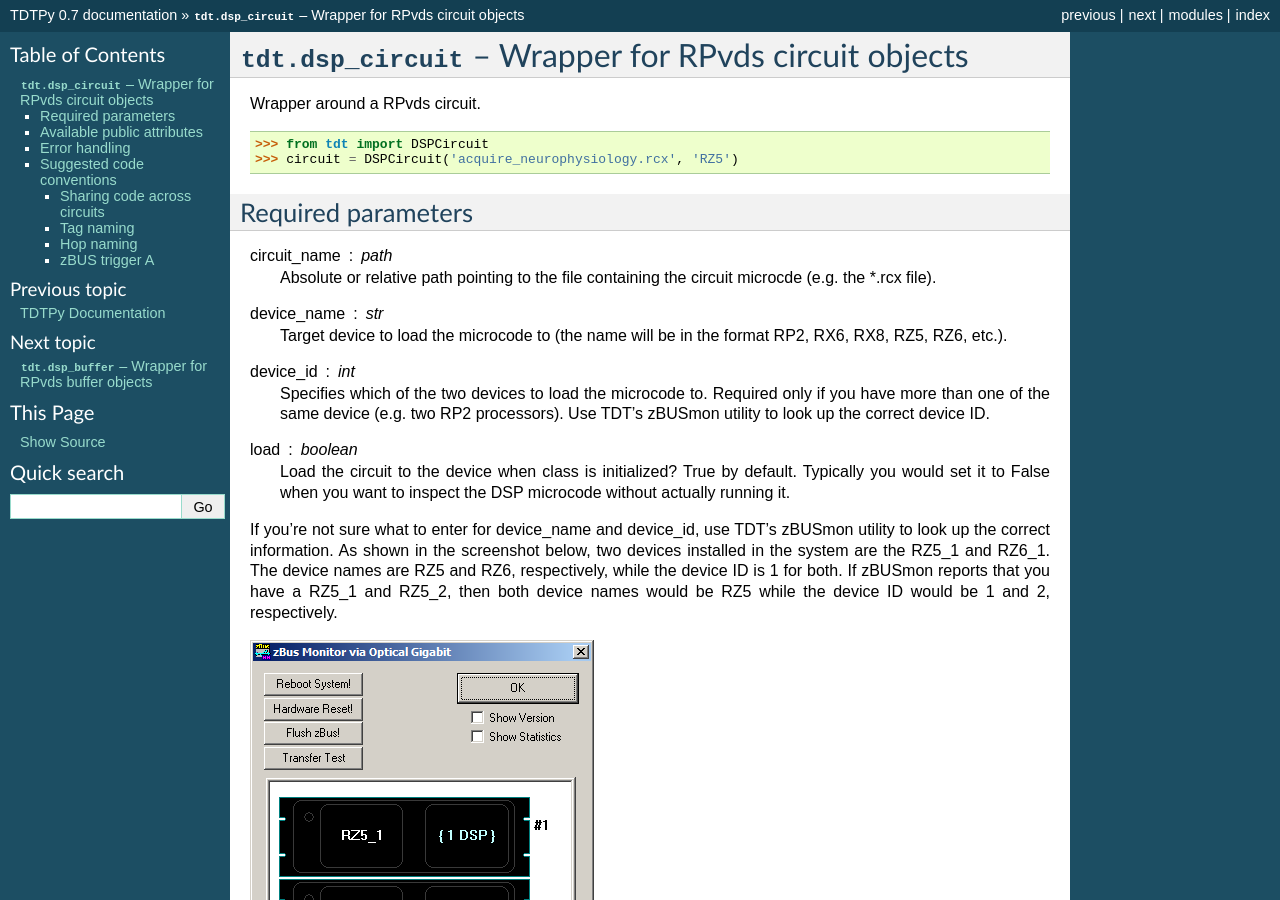
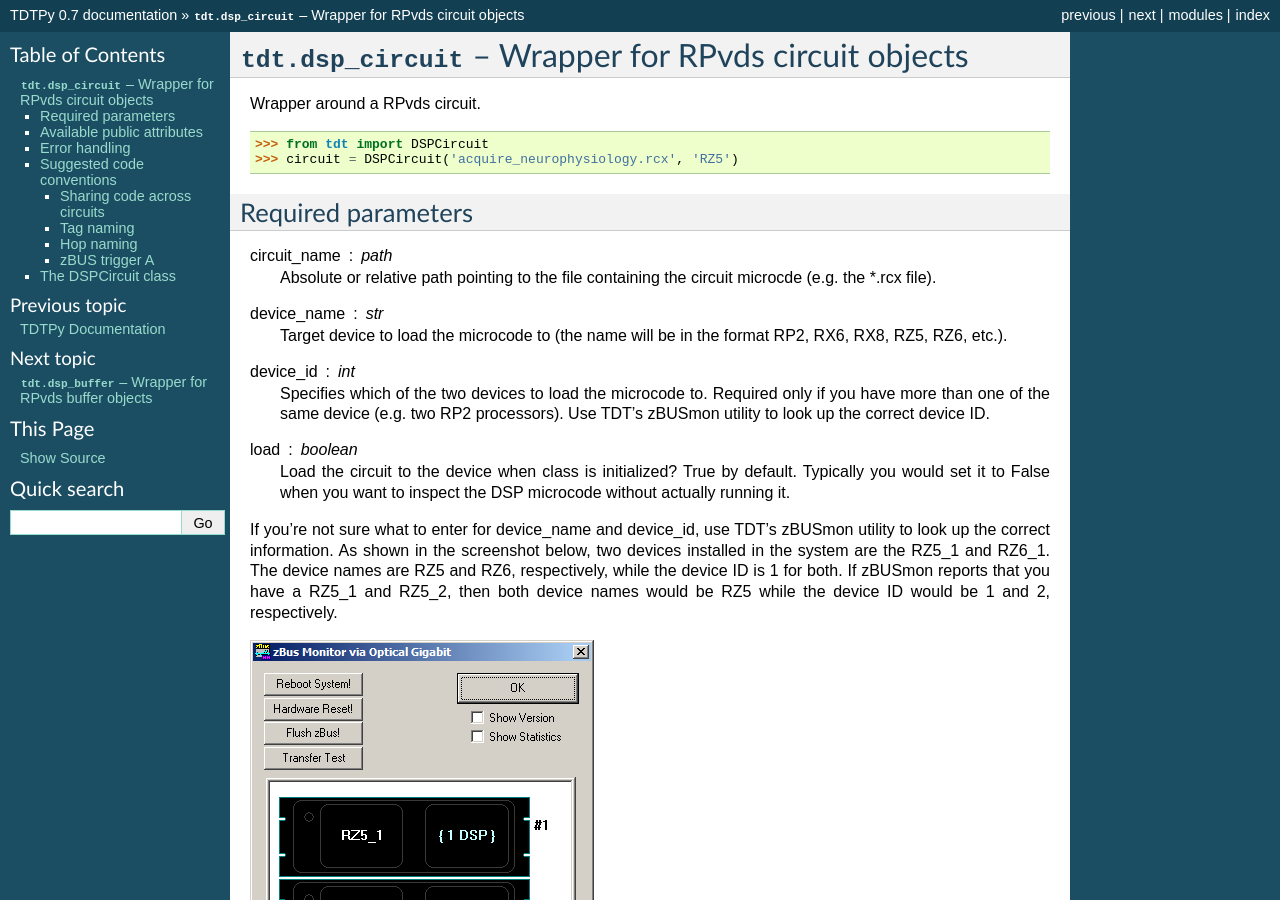
Before and after one commit to LABSN/tdtpy, a Sphinx documentation site: the page built from docs/dsp_circuit.rst, in a window 1280 px wide and 900 px high. Built offline with Sphinx 7.4.7, drawn with Linux system fonts in a browser that asks for light colours.

Commit message:
Added autodoc for DSPCircuit class

```diff
--- a/docs/dsp_circuit.rst
+++ b/docs/dsp_circuit.rst
@@ -102,3 +102,10 @@
 .. image:: zBUS_trigger.*
 
 TODO: finish this section
+
+The DSPCircuit class
+--------------------
+
+.. autoclass:: tdt.DSPCircuit
+    :members:
+    :inherited-members:
```
